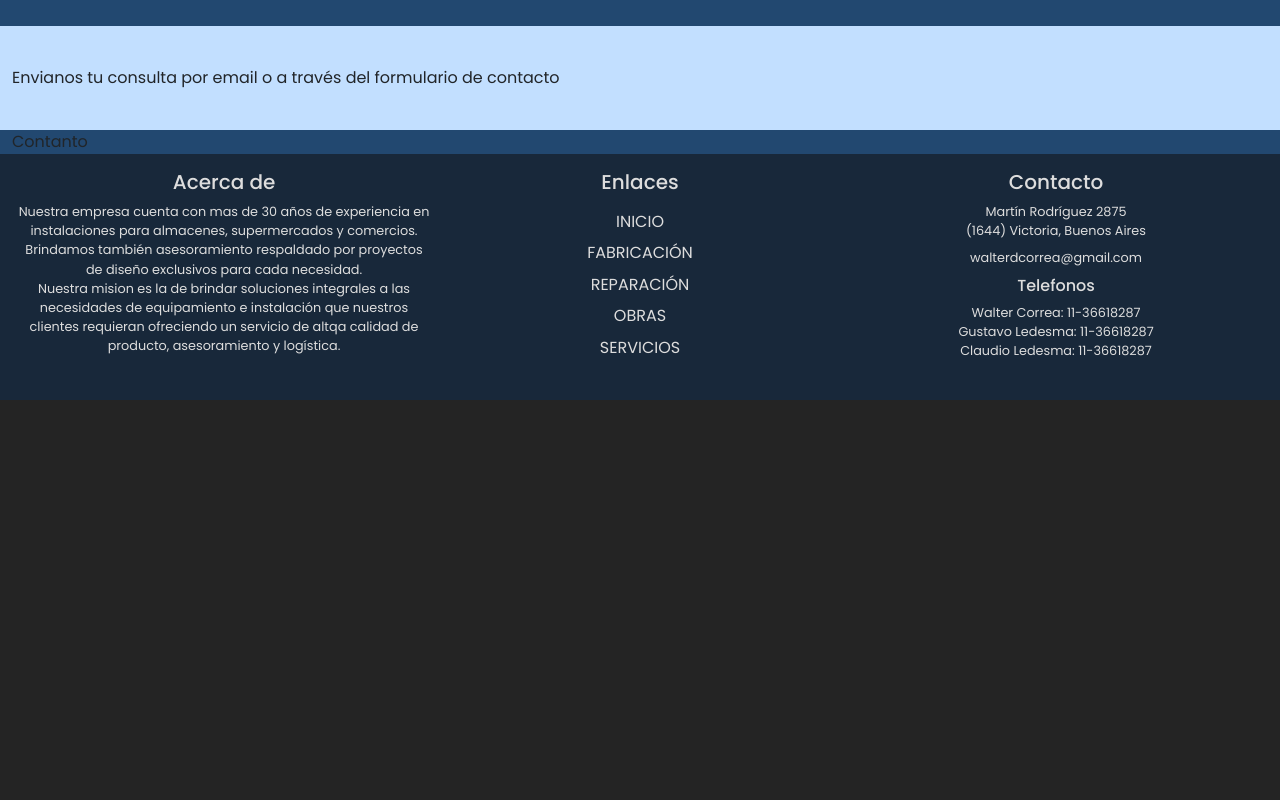
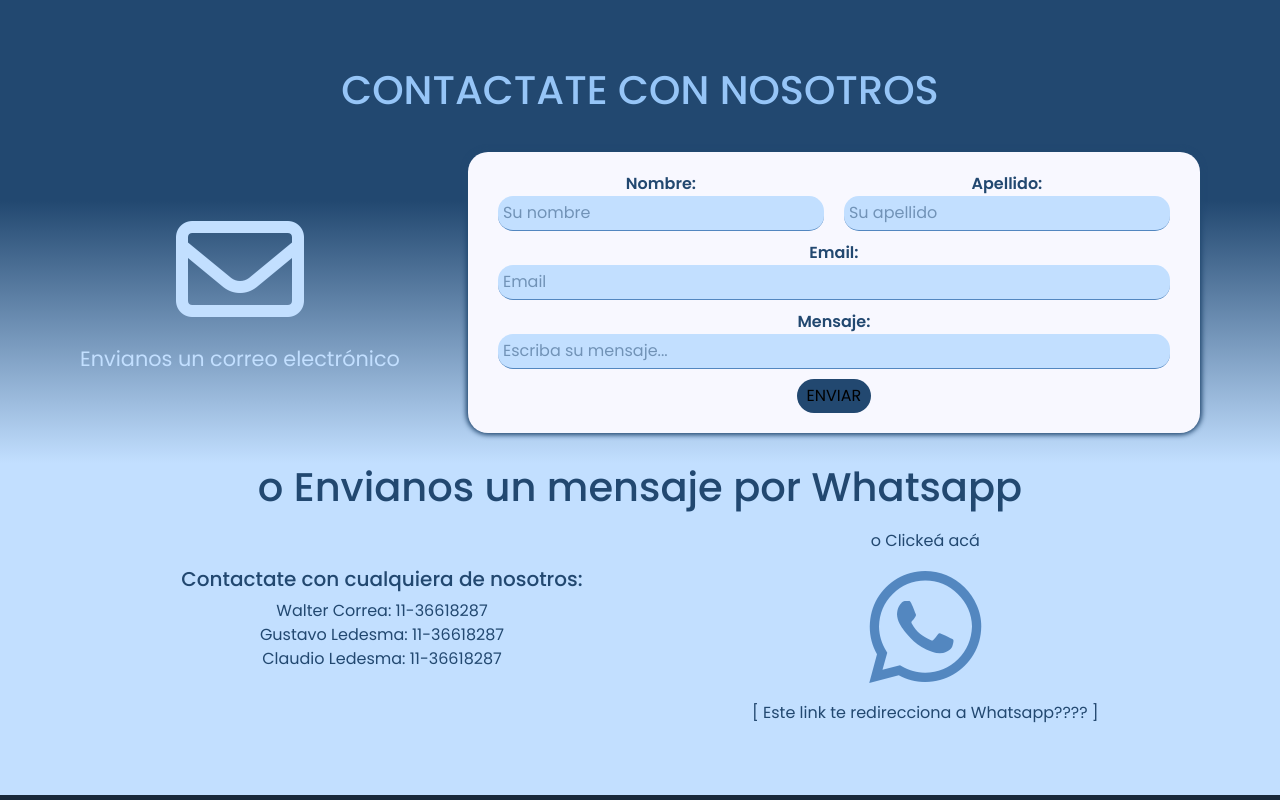
Before and after one commit to CatalinaCorrea-png/CLL-web, a React (Vite) app in the folder client/: page / in a window 1280 px wide. Shown: the part 1600-2400 px from the top of the page. Before the commit the page ends 2000 px from the top, so only its background shows below. Built offline with nearby package versions, Linux system fonts and the light colour scheme; a web font is replaced by a local one.

Commit message:
SecForm y SecContacto en home. Otros arreglos de estilos

```diff
--- a/client/src/components/SecAbout.jsx
+++ b/client/src/components/SecAbout.jsx
@@ -6,7 +6,7 @@ const SecAbout = () => {
     <>
     <section className="seccion seccion-about container-fluid text-center">
       <h1 className='titulo-oscuro'>ACERCA DE NOSOTROS</h1>
-      <div className='container-nosotros'>
+      <div className='columnas-2'>
         <div className='container-img'>
           <img src={img} alt="" className='imagen-nosotros' />
         </div>
--- /dev/null
+++ b/client/src/components/SecContacto.jsx
@@ -0,0 +1,28 @@
+import '../css/home.css'
+
+const SecContacto = () => {
+  return (
+    <>
+        <section className="seccion seccion-contacto container-fluid text-center">
+          <h1 className='titulo-oscuro'>o Envianos un mensaje por Whatsapp</h1>
+          <div className='columnas-2'>
+            <div className='texto-contacto text-center'>
+              <h5>Contactate con cualquiera de nosotros:</h5>
+              <ul className='lista-telefonos container-fluid'>
+                <li>Walter Correa: 11-36618287</li>
+                <li>Gustavo Ledesma: 11-36618287</li>
+                <li>Claudio Ledesma: 11-36618287</li>
+              </ul>
+            </div>
+            <div className='container-wpp'>
+              <p className='m-0'>o Clickeá acá</p>
+              <a className='link-wpp' href=""><i className="fa-brands fa-whatsapp"></i></a>
+              <p className='m-0'>[ Este link te redirecciona a Whatsapp???? ]</p>
+            </div>
+          </div>
+        </section>
+        </>
+  )
+}
+
+export default SecContacto
--- /dev/null
+++ b/client/src/components/SecForm.jsx
@@ -0,0 +1,88 @@
+import { useState } from 'react'
+import '../css/home.css'
+
+const SecForm = () => {
+
+  const [nombre, setNombre] = useState("");
+  const [apellido, setApellido] = useState("");
+  const [email, setEmail] = useState("");
+  const [mensaje, setMensaje] = useState("");
+
+  return (
+    <>
+        <section className="seccion seccion-form container-fluid text-center">
+          <h1 className='titulo-claro'>CONTACTATE CON NOSOTROS</h1>
+          <div className='columnas-2'>
+            <div className='container-icon'>
+              <i className="fa-regular fa-envelope"></i>
+              <p className='texto-form'>Envianos un correo electrónico</p>
+            </div>
+
+            <div className="form-contact" data-aos="fade-right" data-aos-delay="40">
+              <form className="container-sm">
+
+                <div className="row">
+                  <div className="form-input col">
+                    <label>Nombre:</label>
+                    <input
+                      id=""
+                      placeholder="Su nombre"
+                      type="text"
+                      // required
+                      value={nombre}
+                      onChange={(e) => setNombre(e.target.value)}
+                    />
+                  </div>
+                  <div className="form-input col">
+                    <label>Apellido:</label>
+                    <input
+                      id=""
+                      placeholder="Su apellido"
+                      type="text"
+                      // required
+                      value={apellido}
+                      onChange={(e) => setApellido(e.target.value)}
+                    />
+                  </div>
+                </div>
+
+                <div className="form-input row">
+                  <label>Email:</label>
+                  <input
+                    id=""
+                    placeholder="Email"
+                    type="text"
+                    // required
+                    value={email}
+                    onChange={(e) => setEmail(e.target.value)}
+                  />
+                </div>
+
+                <div className="form-input row">
+                  <label>Mensaje:</label>
+                  <input
+                    id=""
+                    placeholder="Escriba su mensaje..."
+                    as="textarea"
+                    // required
+                    value={mensaje}
+                    onChange={(e) => setMensaje(e.target.value)}
+                  />
+                </div>
+
+                <div className="row-sm">
+                <button type="submit" className="btn-form-contact">
+                  ENVIAR
+                </button>
+                </div>
+
+              </form>
+              </div>
+
+          </div>
+        </section>
+        </>
+  )
+}
+
+export default SecForm
--- a/client/src/components/SecTrabajos.jsx
+++ b/client/src/components/SecTrabajos.jsx
@@ -23,8 +23,10 @@ const SecTrabajos = () => {
           <div id='trabajo' className="trabajo col">
             <div className={`link-trabajo ${animate ? "izqder" : ""}`}>
                 {/* <span>ICONO</span> */}
-                <i class="fa-solid fa-snowflake"></i>
-                <Link to='/fabricacion'><h5 className=''>FABRICACION</h5></Link>
+                <Link to='/fabricacion'>
+                  <i className="fa-solid fa-snowflake"></i>
+                  <h5 className=''>FABRICACION</h5>
+                </Link>
             </div>
 
             <div id='texto-trabajo' className='texto-trabajo'>
@@ -43,8 +45,10 @@ const SecTrabajos = () => {
           <div id='trabajo' className="trabajo col">
             <div className={`link-trabajo ${animate ? "izqder" : ""}`}>
                 {/* <span>ICONO</span> */}
-                <i class="fa-solid fa-screwdriver-wrench"></i>
-                <Link to='/reparacion'><h5 className=''>REPARACION</h5></Link>
+                <Link to='/reparacion'>
+                  <i className="fa-solid fa-screwdriver-wrench"></i>
+                  <h5 className=''>REPARACION</h5>
+                </Link>
             </div>
 
             <div id='texto-trabajo' className='texto-trabajo'>
@@ -60,8 +64,10 @@ const SecTrabajos = () => {
           <div id='trabajo' className="trabajo col">
             <div className={`link-trabajo ${animate ? "izqder" : ""}`}>
                 {/* <span>ICONO</span> */}
-                <i class="fa-solid fa-helmet-safety"></i>
-                <Link to='/obras'><h5 className=''>OBRAS</h5></Link>
+                <Link to='/obras'>
+                  <i className="fa-solid fa-helmet-safety"></i>
+                  <h5 className=''>OBRAS</h5>
+                </Link>
             </div>
 
             <div id='texto-trabajo' className='texto-trabajo'>
@@ -74,8 +80,10 @@ const SecTrabajos = () => {
           <div id='trabajo' className="trabajo col">
             <div className={`link-trabajo ${animate ? "izqder" : ""}`}>
                 {/* <span>ICONO</span> */}
-                <i class="fa-solid fa-gear"></i>
-                <Link to='/servicios'><h5 className=''>SERVICIOS</h5></Link>
+                <Link to='/servicios'>
+                  <i className="fa-solid fa-gear"></i>
+                  <h5 className=''>SERVICIOS</h5>
+                </Link>
             </div>
 
             <div id='texto-trabajo' className='texto-trabajo'>
--- a/client/src/css/home.css
+++ b/client/src/css/home.css
@@ -7,18 +7,18 @@
 .titulo-claro {
   color: var(--jordy-blue);
 }
+.columnas-2 {
+  display: flex;
+  flex-direction: row;
+  flex-wrap: wrap;
+  align-items: center;
+  justify-content: space-evenly;
+  padding: 10px 0;
+}
 
 /*-- SECCION NOSOTROS --------------*/
 .seccion-about {
   background-color: var(--uranian-blue);
-
-  .container-nosotros {
-    display: flex;
-    flex-direction: row;
-    flex-wrap: wrap;
-    align-items: center;
-    justify-content: space-evenly;
-    padding: 10px 0;
 
     .container-img {
       width: 20rem;
@@ -28,13 +28,11 @@
         /* object-fit: cover; */
       }
     }
-
     .texto-nosotros {
       width: 30rem;
       padding: 20px 0;
       color: var(--dark-blue);
     }
-  }
 }
 
 /*-- SECCION TRABAJOS --------------*/
@@ -74,13 +72,17 @@
       text-decoration: none;
       color: var(--dark-blue);
       width: 12rem;
+      transition: .3s ease-in-out;
     }
     h5 {
-      transition: .5s ease-in-out;
+      transition: font-size .5s ease-in-out;
     }
     i {
       font-size: 3rem;
       margin-bottom: 3px;
+    }
+    a:hover {
+      text-shadow: 0px 1px 5px var(--dark-blue);
     }
   }
 
@@ -110,7 +112,7 @@
       color: var(--uranian-blue);
       &:hover {
         border-bottom: 1px solid var(--jordy-blue);
-        text-shadow: 1px 1px 2px var(--jordy-blue) ;
+        text-shadow: 1px 1px 2px var(--jordy-blue);
       }
     }
     li {
@@ -126,6 +128,103 @@
   #trabajo:hover .link-trabajo {
     transform: translateX(-40%);
     transition: transform .5s ease-in-out;
+  }
+}
+
+/*-- SECCION FORM --------------*/
+.seccion-form {
+  padding-bottom: 0;
+  background: linear-gradient(var(--indigo-dye), var(--indigo-dye) 40%, var(--uranian-blue));
+  color: var(--uranian-blue);
+
+  .container-icon {
+
+    .fa-regular {
+      font-size: 8rem;
+      padding: 10px 0;
+    }
+
+    .texto-form {
+      font-size: 1.3rem;
+    }
+  }
+
+
+    .form-contact {
+      padding: 20px;
+      background-color: ghostwhite;
+      color: var(--indigo-dye);
+      border-radius: 20px;
+      box-shadow: var(--indigo-dye) 0 0 5px 2px;
+      margin: 20px 0;
+
+      .form-input {
+        display: flex;
+        flex-direction: column;
+        justify-content: center;
+
+        font-weight: 600;
+        padding: 0 10px;
+
+        input {
+          border-radius: 15px;
+          border: 0;
+          border-bottom: 1px solid var(--silver-lake-blue);
+          outline: none;
+          color: black;
+          background-color: var(--uranian-blue);
+          margin-bottom: 10px;
+          padding: 5px;
+        }
+        input::placeholder {
+          color: var(--indigo-dye);
+          opacity: .5;
+        }
+        input:focus {
+          border: 1px solid var(--indigo-dye);
+          box-shadow: var(--indigo-dye) 1px 2px 2px 1px;
+          transition: .3s ease-in-out;
+        }
+
+      }
+
+      .btn-form-contact {
+        padding: 5px 10px;
+        border-radius: 30px;
+        background-color: var(--indigo-dye);
+        outline: none;
+        border: 0;
+      }
+
+    }
+}
+
+/*-- SECCION CONTACTO --------------*/
+.seccion-contacto {
+  padding: 0 0 60px 0;
+  background-color: var(--uranian-blue);
+  color: var(--indigo-dye);
+
+  .fa-brands {
+    font-size: 8rem;
+    padding: 10px 0;
+  }
+
+  .texto-contacto {
+    font-size: 1.3rem;
+  }
+
+  .lista-telefonos {
+    font-size: 1rem;
+  }
+  .link-wpp {
+    color: var(--silver-lake-blue);
+    transition: .3s ease-in-out;
+
+    &:hover {
+      text-shadow: 1px 0px 5px var(--jordy-blue);
+      transition: .3s ease-in-out;
+    }
   }
 }
 
--- a/client/src/pages/Home.jsx
+++ b/client/src/pages/Home.jsx
@@ -1,5 +1,7 @@
 import CarouselFade from "../components/Carousel"
 import SecAbout from "../components/SecAbout"
+import SecContacto from "../components/SecContacto";
+import SecForm from "../components/SecForm";
 import SecTrabajos from "../components/SecTrabajos"
 import '../css/home.css';
 
@@ -11,16 +13,8 @@ const Home = () => {
       </section>
       <SecAbout />
       <SecTrabajos />
-      <section className="container-fluid seccion seccion-about">
-        <div>
-        Envianos tu consulta por email o a través del formulario de contacto
-        </div>
-      </section>
-      <section className="container-fluid">
-        <div>
-          Contanto
-        </div>
-      </section>
+      <SecForm />
+      <SecContacto />
     </>
   )
 }
```
